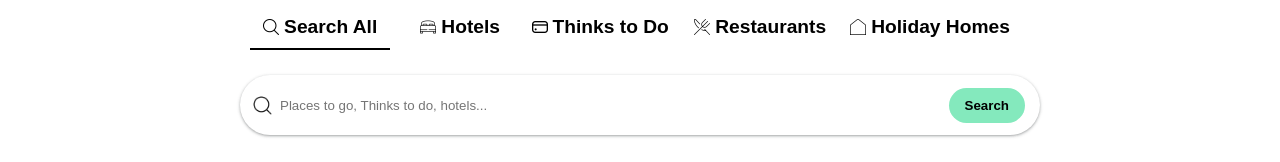
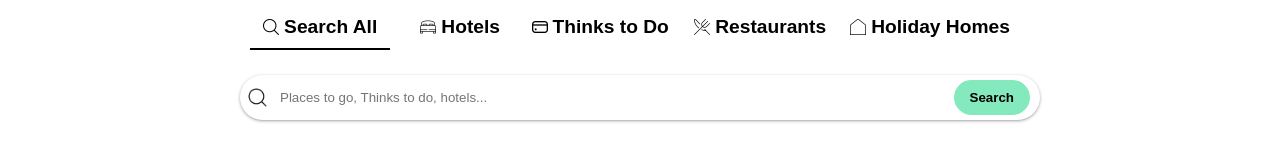
Before and after one commit to don0george/Tripadvisor-clone, a plain HTML site: page index.html in a window 1280 px wide. Shown: the part 163-325 px from the top of the page. Drawn offline with Linux system fonts and the light colour scheme; files whose address does not match are found by name.

Commit message:
style added

```diff
--- a/style.css
+++ b/style.css
@@ -215,12 +215,12 @@ body {
 .section-2__search-input {
     max-width: 800px;
     width: 100%;
-    height: 60px;
+    height: 45px;
     border: none;
     display: flex;
     justify-content: center;
     align-items: center;
-    padding: 5px 0;
+    padding: 5px;
     position: relative;
     margin-top: 20px;
 }
```
